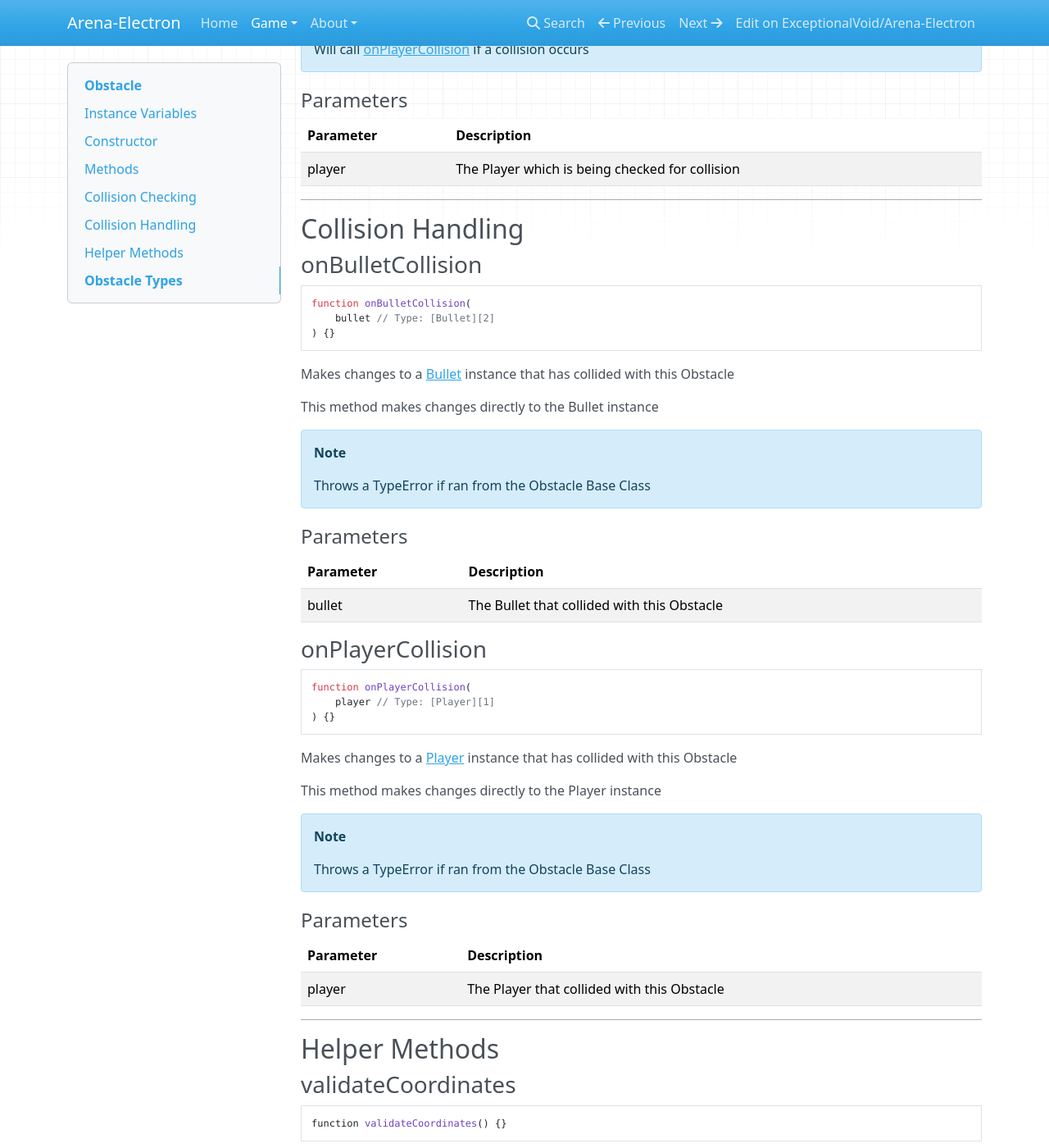
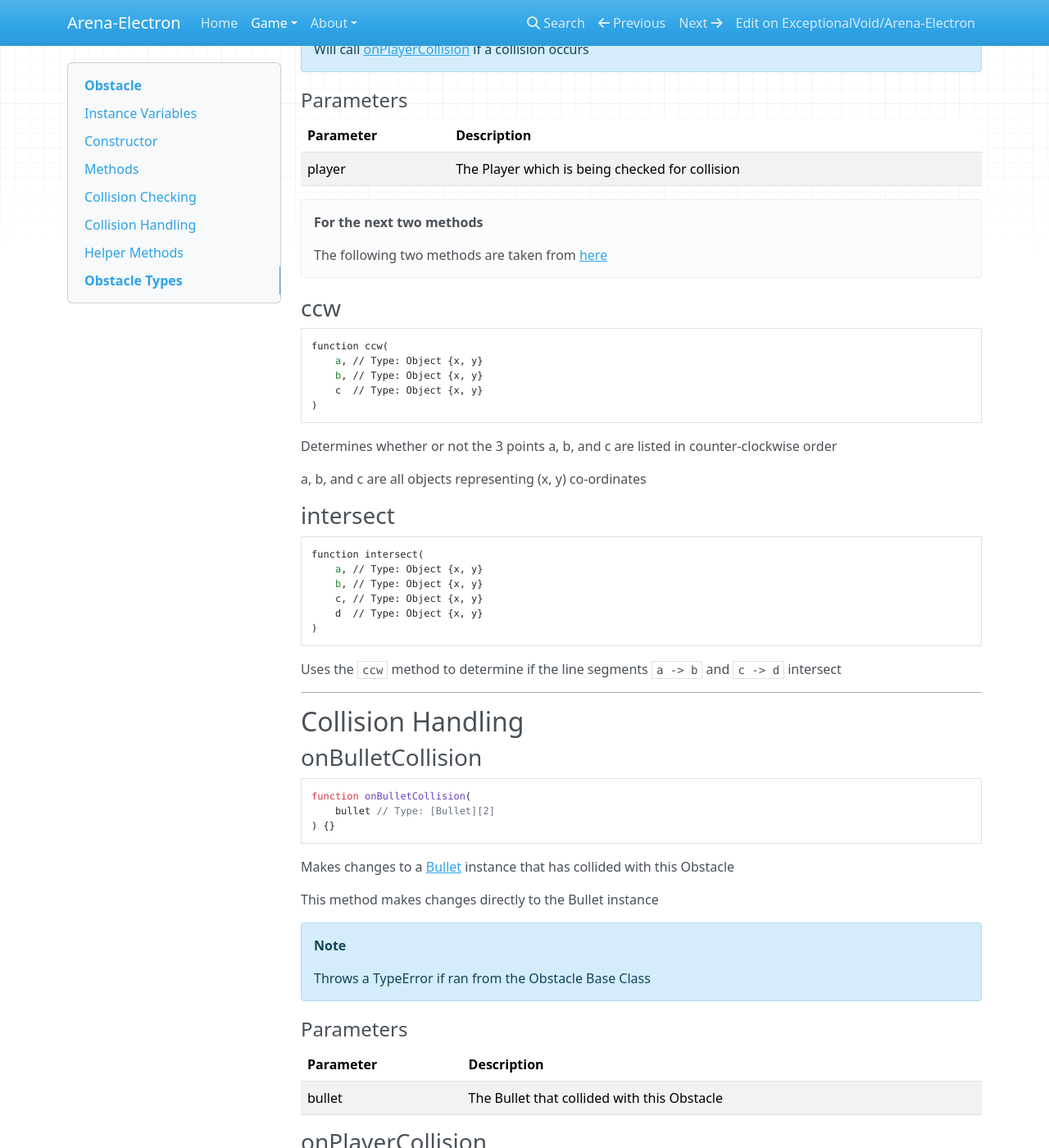
Before and after one commit to gitter-badger/Arena-Electron, an MkDocs documentation site: the page built from docs/game/obstacle.md, in a window 1280 px wide and 1400 px high, scrolled down 2962 px. Shown: the whole window at 82% size. Built offline with MkDocs 1.6.1, drawn with Linux system fonts in a browser that asks for light colours; nearby versions of some CDN libraries; old or Windows-style settings are respelled for this version of MkDocs.

Commit message:
Implemented intersection checking
Found easy methods to determine if two line segments are intersecting

````diff
--- a/docs/game/obstacle.md
+++ b/docs/game/obstacle.md
@@ -129,6 +129,34 @@ Checks if a [Player][1] has collided with this Obstacle instance
 | --------- | ----------------------------------------------- |
 |  player   | The Player which is being checked for collision |
 
+!!! seealso "For the next two methods"
+    The following two methods are taken from [here](http://bryceboe.com/2006/10/23/line-segment-intersection-algorithm/)
+
+### ccw
+```js
+function ccw(
+    a, // Type: Object {x, y}
+    b, // Type: Object {x, y}
+    c  // Type: Object {x, y}
+)
+```
+
+Determines whether or not the 3 points a, b, and c are listed in counter-clockwise order
+
+a, b, and c are all objects representing (x, y) co-ordinates
+
+### intersect
+```js
+function intersect(
+    a, // Type: Object {x, y}
+    b, // Type: Object {x, y}
+    c, // Type: Object {x, y}
+    d  // Type: Object {x, y}
+)
+```
+
+Uses the `ccw` method to determine if the line segments `a -> b` and `c -> d` intersect
+
 ***
 
 ## Collision Handling
````
Also changed, not shown: docs/game/player.md (+11 -0 lines), 1 other file.
